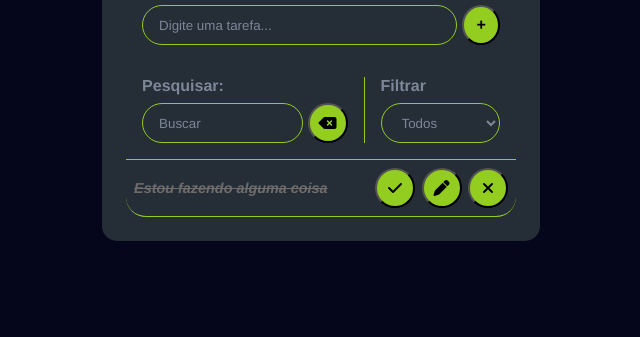
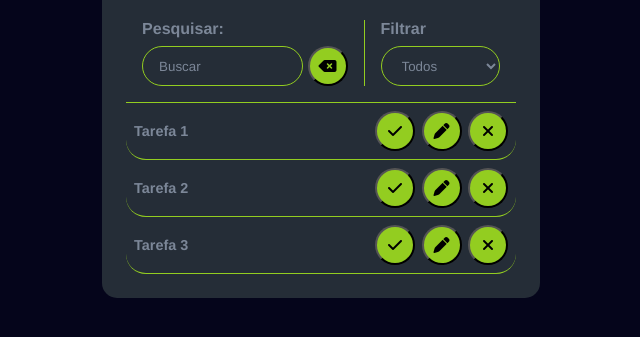
Before and after one commit to devhiderlan/To-Do-List-Avan-ada, a plain HTML site: page index.html in a window 1280 px wide. Shown: the part 337-674 px from the top of the page, without its empty margins (319-959 px from the left). Drawn offline with Linux system fonts and the light colour scheme.

Commit message:
Update do readme

```diff
--- a/index.html
+++ b/index.html
@@ -44,7 +44,7 @@
             <i class="fa-solid fa-check-double"></i>
           </button>
         </div>
-        <button id="cancel-edit-btn">Cancelar</button>
+        <button id="cancel-edit-btn"">Cancelar</button>
       </form>
 
       <div id="toolbar">
@@ -70,8 +70,32 @@
       </div>
 
       <div id="todo-list">
-        <div class="todo done">
-          <h3>Estou fazendo alguma coisa</h3>
+        <div class="todo">
+          <h3>Tarefa 1</h3>
+          <button class="finish-todo" title="Finalizar tarefa">
+            <i class="fa-solid fa-check"></i>
+          </button>
+          <button class="edit-todo" title="Editar tarefa">
+            <i class="fa-solid fa-pen"></i>
+          </button>
+          <button class="remove-todo" title="Excluir tarefa">
+            <i class="fa-solid fa-xmark"></i>
+          </button>
+        </div>
+        <div class="todo">
+          <h3>Tarefa 2</h3>
+          <button class="finish-todo" title="Finalizar tarefa">
+            <i class="fa-solid fa-check"></i>
+          </button>
+          <button class="edit-todo" title="Editar tarefa">
+            <i class="fa-solid fa-pen"></i>
+          </button>
+          <button class="remove-todo" title="Excluir tarefa">
+            <i class="fa-solid fa-xmark"></i>
+          </button>
+        </div>
+        <div class="todo">
+          <h3>Tarefa 3</h3>
           <button class="finish-todo" title="Finalizar tarefa">
             <i class="fa-solid fa-check"></i>
           </button>
```
Also changed, not shown: Assets/images/todo-avancada.png (added), 1 other file.
